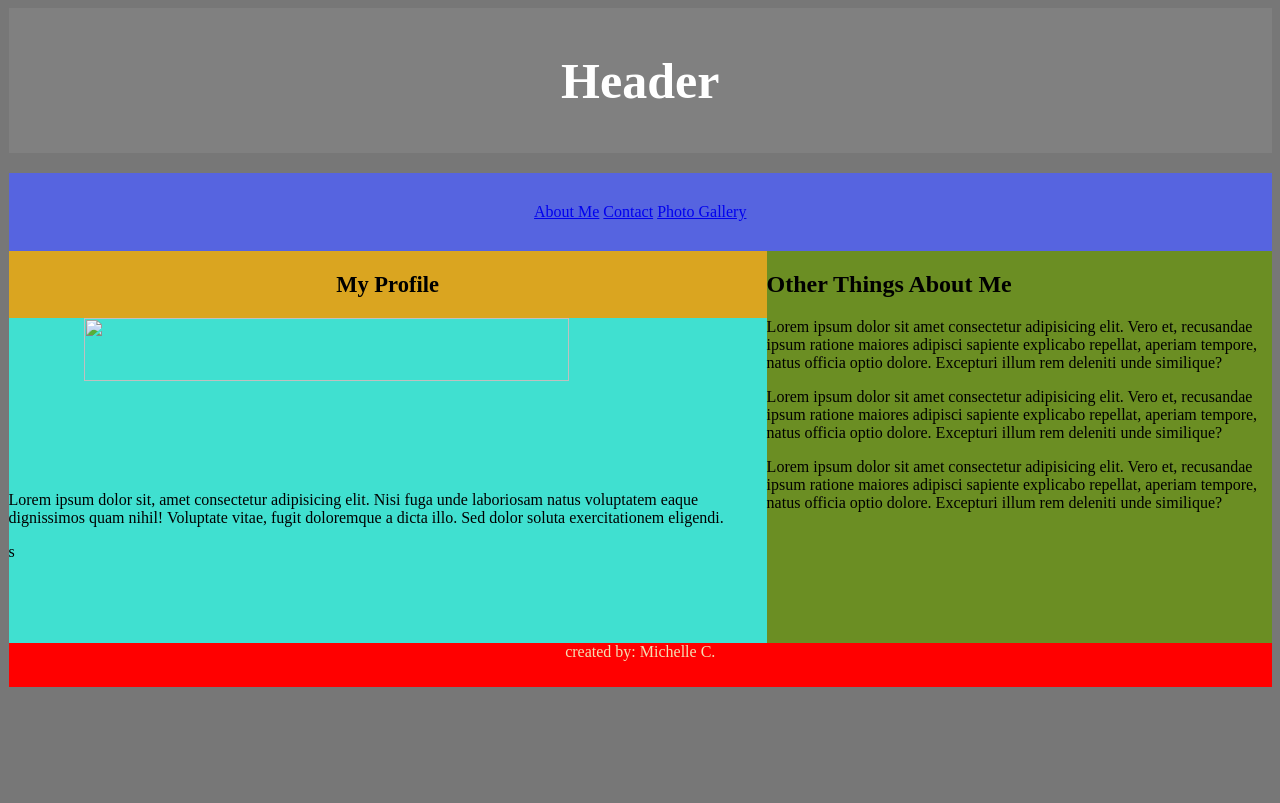
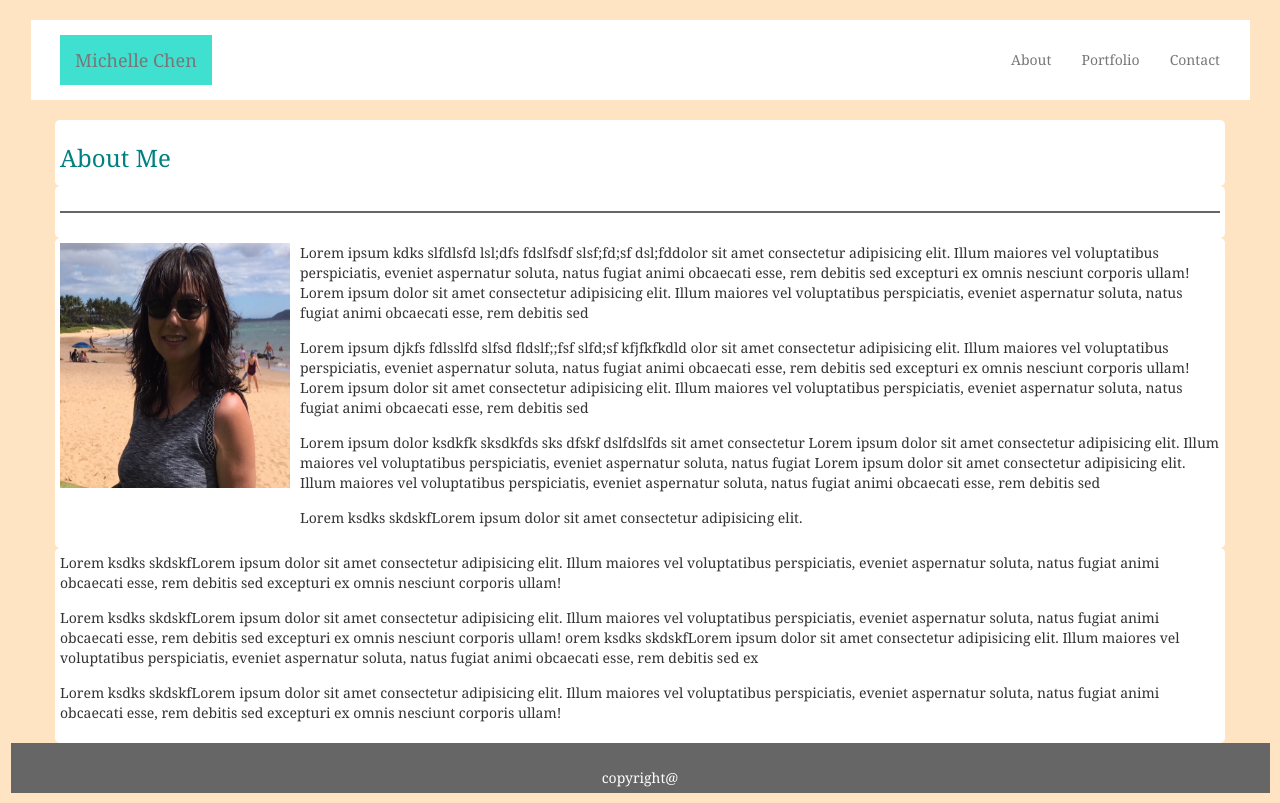
Before and after one commit to michsgithub/Responsive-portfolio, a plain HTML site: page index.html in a window 1280 px wide. Drawn offline with nearby package versions, Linux system fonts and the light colour scheme.

Commit message:
Basic Portfolio - Michelle C

```diff
--- a/assets/css/style.css
+++ b/assets/css/style.css
@@ -0,0 +1,84 @@
+/* Common css */
+body {
+    padding-left: .5px;
+    padding-right: .5px;
+    margin: 10px;
+    font-family: 'Georgia', Times, Times New Roman, serif;
+    color: '#777';
+    background: bisque;
+    width: '1960px';
+    font-size: '18px';
+    box-sizing: border-box;
+}
+
+footer
+{
+background-color: #666666;
+text-align: center;
+color: white;
+padding-top: 25px;
+}
+
+nav.navbar-default {
+    padding: 10px;
+    margin: 20px;
+    background-color:white;
+}
+
+.navbar-header {
+    background-color:turquoise;
+    color: white;
+}
+
+h3 {
+    color: teal;
+    text-align: left;
+    border: #666666;
+}
+
+hr {
+    border-top: 2px solid #666666;
+}
+
+
+/* index.html css */
+.media-object {
+    width:230px;
+    height: 245px;
+}
+
+p {
+    padding-bottom: 5px;
+}
+
+/* contact.html css */
+input[type="text"], select, textarea {
+    width: 100%;
+    padding: 10px;
+    box-sizing: border-box;
+    border: 1px, solid #666666;
+    overflow: visible;
+}
+
+input[type="submit"] {
+    background-color: teal;
+    color: white;
+    padding: 12px 20px;
+    margin: 10px;
+    margin-top: 10px;
+    cursor: pointer;
+}
+
+.container {
+    border-radius: 5px;
+    background-color: white;
+    padding: 5px;
+}
+
+/* portfolio.html css, but this class doesn't work. Did inline style to these images*/
+.imgagegroup {
+    width: 450px;
+    height: 400px;
+    padding: 10px;
+    margin: 12px 20px 12px 12px;
+}
--- a/index.html
+++ b/index.html
@@ -1,43 +1,64 @@
-<!doctyp <!DOCTYPE html>
-<html>
-    <html lang="en-us">
+<!DOCTYPE html>
+<html lang="en-us">
+
 <head>
     <meta charset="UTF-8">
-    <title>My Profile Page</title>
-    <!-- <link rel="stylesheet" href="reset.css" /> -->
-    <link rel="stylesheet" href="style.css" />
+    <title>Home Page</title>
+    <link rel="stylesheet" href="https://maxcdn.bootstrapcdn.com/bootstrap/3.3.7/css/bootstrap.min.css">
+    <link rel="stylesheet" href="./assets/css/style.css">
+
 </head>
+
 <body>
-    <header id="header1">
-       <h1>Header</h1>
-    </header>
+    <!--Bootstrap navbar linked to index page itself and other 2 pages-->
+    <nav class="nav navbar-default">
+        <div class="container">
+            <div class="navbar-header">
+                <a class="navbar-brand" href="index.html"> Michelle Chen </a>
+            </div>
 
-    <nav>
-        <a href="./index.html">About Me</a>
-        <a href="./contact.html">Contact</a>
-        <a href="./photogallery.html">Photo Gallery</a>
+            <ul class="nav navbar-nav navbar-right">
+                <li><a href="./index.html">About</a></li>
+                <li><a href="./portfolio.html">Portfolio</a></li>
+                <li><a href="./contact.html">Contact</a></li>
+            </ul>
+        </div>
     </nav>
 
-    <section class="displayleft">
-        <article>
-            <header id="header2">
-                <h2>My Profile</h2>
-            </header>
-            <img id="imgsize" src="image1.jpg">
-            <p>Lorem ipsum dolor sit, amet consectetur adipisicing elit. Nisi fuga unde laboriosam natus voluptatem eaque dignissimos quam nihil! Voluptate vitae, fugit doloremque a dicta illo. Sed dolor soluta exercitationem eligendi.</p>
-        </article>s
-    </section>
+    <div class="container">
+        <h3>About Me</h3>
+    </div>
 
-    <aside class="displayright">
-            <h2>Other Things About Me</h2>
-            <p>Lorem ipsum dolor sit amet consectetur adipisicing elit. Vero et, recusandae ipsum ratione maiores adipisci sapiente explicabo repellat, aperiam tempore, natus officia optio dolore. Excepturi illum rem deleniti unde similique?</p>
-            <p>Lorem ipsum dolor sit amet consectetur adipisicing elit. Vero et, recusandae ipsum ratione maiores adipisci sapiente explicabo repellat, aperiam tempore, natus officia optio dolore. Excepturi illum rem deleniti unde similique?</p>
-            <p>Lorem ipsum dolor sit amet consectetur adipisicing elit. Vero et, recusandae ipsum ratione maiores adipisci sapiente explicabo repellat, aperiam tempore, natus officia optio dolore. Excepturi illum rem deleniti unde similique?</p>
-        </aside>
+    <!--creating an horizontal rule-->
+    <div class="container">
+        <hr>
+    </div>
+
+    <!--left aligned media object-->
+    <div class="container">
+        <div class="media">
+            <div class="media-left">
+                <img src="./assets/images/me.jpg" alt="flowers" class="media-object">
+            </div>
+            <div class="media-body">
+                <p>Lorem ipsum kdks slfdlsfd lsl;dfs fdslfsdf slsf;fd;sf dsl;fddolor sit amet consectetur adipisicing elit. Illum maiores vel voluptatibus perspiciatis, eveniet aspernatur soluta, natus fugiat animi obcaecati esse, rem debitis sed excepturi ex omnis nesciunt corporis ullam! Lorem ipsum dolor sit amet consectetur adipisicing elit. Illum maiores vel voluptatibus perspiciatis, eveniet aspernatur soluta, natus fugiat animi obcaecati esse, rem debitis sed </p>
+                <p>Lorem ipsum djkfs fdlsslfd slfsd fldslf;;fsf slfd;sf kfjfkfkdld olor sit amet consectetur adipisicing elit. Illum maiores vel voluptatibus perspiciatis, eveniet aspernatur soluta, natus fugiat animi obcaecati esse, rem debitis sed excepturi ex omnis nesciunt corporis ullam! Lorem ipsum dolor sit amet consectetur adipisicing elit. Illum maiores vel voluptatibus perspiciatis, eveniet aspernatur soluta, natus fugiat animi obcaecati esse, rem debitis sed </p>
+                <p>Lorem ipsum dolor ksdkfk sksdkfds sks dfskf dslfdslfds sit amet consectetur Lorem ipsum dolor sit amet consectetur adipisicing elit. Illum maiores vel voluptatibus perspiciatis, eveniet aspernatur soluta, natus fugiat Lorem ipsum dolor sit amet consectetur adipisicing elit. Illum maiores vel voluptatibus perspiciatis, eveniet aspernatur soluta, natus fugiat animi obcaecati esse, rem debitis sed  </p>
+                <p>Lorem ksdks skdskfLorem ipsum dolor sit amet consectetur adipisicing elit.</p>
+            </div>
+        </div>
+    </div>
+
+    <!--page paragraphs-->
+    <div class="container">
+        <p>Lorem ksdks skdskfLorem ipsum dolor sit amet consectetur adipisicing elit. Illum maiores vel voluptatibus perspiciatis, eveniet aspernatur soluta, natus fugiat animi obcaecati esse, rem debitis sed excepturi ex omnis nesciunt corporis ullam!</p>
+        <p>Lorem ksdks skdskfLorem ipsum dolor sit amet consectetur adipisicing elit. Illum maiores vel voluptatibus perspiciatis, eveniet aspernatur soluta, natus fugiat animi obcaecati esse, rem debitis sed excepturi ex omnis nesciunt corporis ullam! orem ksdks skdskfLorem ipsum dolor sit amet consectetur adipisicing elit. Illum maiores vel voluptatibus perspiciatis, eveniet aspernatur soluta, natus fugiat animi obcaecati esse, rem debitis sed ex</p>
+        <p>Lorem ksdks skdskfLorem ipsum dolor sit amet consectetur adipisicing elit. Illum maiores vel voluptatibus perspiciatis, eveniet aspernatur soluta, natus fugiat animi obcaecati esse, rem debitis sed excepturi ex omnis nesciunt corporis ullam!</p>
+    </div>
 
     <footer>
         <div class="footer">
-        <p>created by: Michelle C.</p>
+            <p>copyright@</p>
         </div>
     </footer>
 
--- a/main.js
+++ /dev/null
@@ -1 +0,0 @@
-Nothing yet
--- a/style.css
+++ /dev/null
@@ -1,67 +0,0 @@
-body {
-    padding-left: 0.5px;
-    font-family: 'Arial', 'Helvetica Neue' Helvetica, sans-serf;
-    color: '#777';
-    background:#777;
-    width: '976px';
-    font-size: '18px';
-}
-
-#header1
-{
-    background-color: gray;
-    padding: 10px;
-    text-align: center;
-    font-size: 25px;
-    color: white;
-}
-
-#header2
-{
-    background-color: goldenrod;
-    padding: 2px;
-    text-align: center;
-    font-size: 15px;
-    color:black;
-}
-
-nav
-{
-    text-align: center;
-    margin: 20px 0 0;
-    padding: 30px 0;
-    background-color: #5664e0;
-    text-emphasis-color: #000000;
-}
-
-/* according to HW instructions, section and aside should use 495px, but they crumbled when screen resized.
-Therefore I chose to use percentage which will not crumbled the page when resize */
-.displayleft
-{
-    width: 60%; float: left;
-    height: 50%;
-    background-color:turquoise;
-}
-
-#imgsize {
-    display: block;
-    margin-left: auto;
-    margin-right: auto;
-    height: 40%;
-    width: 80%;
-}
-
-.displayright
-{
-    width: 40%; float: right;
-    height: 50%;
-    background-color:olivedrab;
-}
-
-.footer
-{
-text-align: center;
-color: wheat;
-padding : 10px;
-background-color:red;
-}
```
Also changed, not shown: contact.html (+48 -16 lines), photogallery.css (deleted, +0 -15 lines), photogallery.html (deleted, +0 -20 lines), portfolio.html (+53 -0 lines), assets/css/reset.css (renamed from reset.css), assets/images/me.jpg (added), 1 other file.
